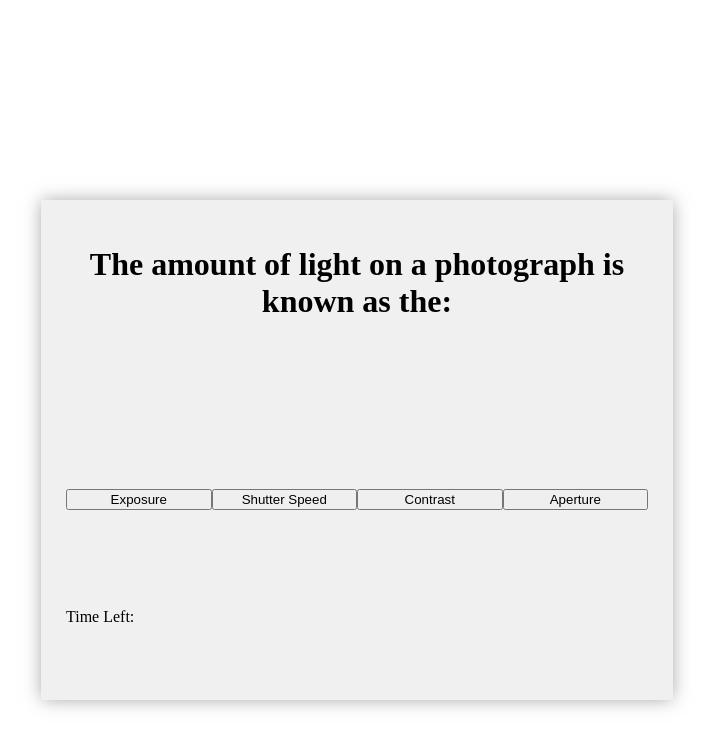
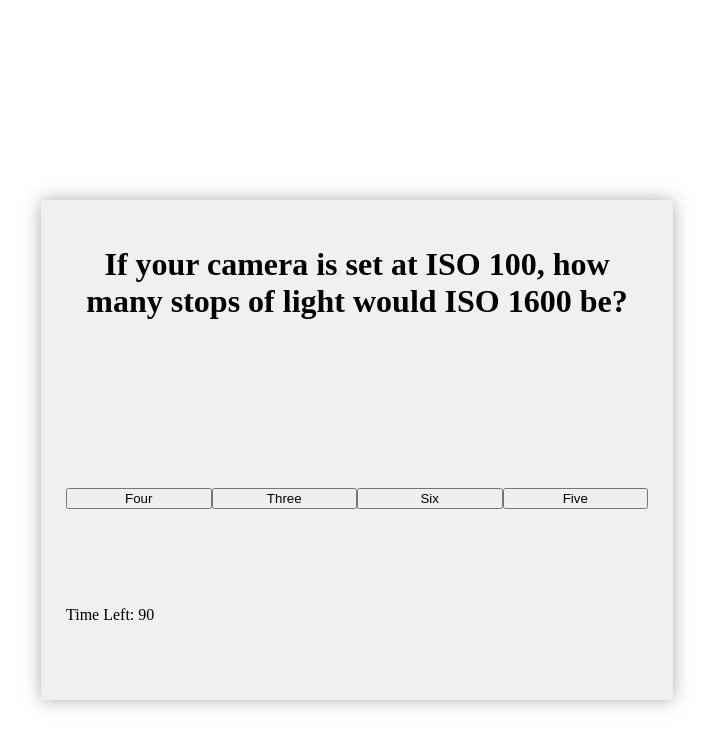
Before and after one commit to themancalledzac/04_HW_Web_APIs-_Code_Quiz, a plain HTML site: page index.html in a window 1280 px wide. Both pictures are taken after a click on the button "Click to play!". Shown: the whole page, without its empty margins (283-996 px from the left). Drawn offline with Linux system fonts and the light colour scheme.

Commit message:
still trying to get the countdown to work.......

```diff
--- a/Assets/CSS/css.css
+++ b/Assets/CSS/css.css
@@ -64,7 +64,8 @@
 
 #timer {
   flex: auto;
-  width: 100%;
+  width: 50px;
+  height: 20px;
   margin: auto;
-  text-align: center;
+  text-align: right;
 }
--- a/Assets/JS/script.js
+++ b/Assets/JS/script.js
@@ -1,12 +1,11 @@
 
-    // Global Variables ------------------------------------------------------------------------------
+    //--------------------------------------------------- Global Variables -----------------------------------------------------//
 var countdown;
-var questionPointer = [0];
+var questionPointer = 0;
 var userScore = 0;
-var startingTimer = 90;
+var timerEl = document.getElementById("timer");
 var bodyEl = document.querySelector("quizContainer");
 var btnInitialEl = document.getElementById("btnInitial");
-var timerEl = document.getElementById("timer");
 
 
 var scoreboard = [
@@ -86,69 +85,75 @@ var quizQuestions = [
 
 
 
-    // Initiate quiz button --------------------------------------------------------------------------
+    //-------------------------------------------------- Initiate quiz button --------------------------------------------------//
 document.getElementById("btnInitial").addEventListener("click", startGame);
     // btnInitial.addEventListener("click", startGame)
 
-    // Start Game Function ---------------------------------------------------------------------------
+
+
+
+    //--------------------------------------------------- Start Game Function --------------------------------------------------//
 function startGame() {
             // When our initialbutton is clicked,
                 // Hide initial question
     btnInitialEl.style.display = 'none';
             // Display four possible answer buttons.
     document.getElementById('btnAllFour').style.display = 'flex';
+            //display countdown
+    timerEl.style.display = 'flex';
             //start countdown
-    timerEl.style.display = 'flex';
+    quiz();
+};
+
+    //---------------------------------------------------- Set Timer to 90 seconds, and display in timerEl----------------------//
+var timeLeft = 90;
+timerEl.textContent += timeLeft;
 
 
-    document.getElementById("mainQuestion").textContent = quizQuestions[0].question;
-    document.getElementById("btnOne").textContent = quizQuestions[0].choices[0];
-    document.getElementById("btnTwo").textContent = quizQuestions[0].choices[1];
-    document.getElementById("btnThree").textContent = quizQuestions[0].choices[2];
-    document.getElementById("btnFour").textContent = quizQuestions[0].choices[3];
 
-        // startGame function (init function)
-        // go back to questions[0]
-    // run function timer
-    // run function quiz
-};
+    //---------------------------------------------------- START TIMER Function ------------------------------------------------//
 
-
-    for (let i=0; i<quizQuestions.length; i++) {
-        console.log(quizQuestions[i]);
-    }
-// console.log(quizQuestions[questionPointer].question);
-// console.log(quizQuestions[0].questions);
-// bodyEl.addEventListener("click", function() {
-//     questionPointer++;
-// });
+    var timer = setInterval(function() {
+        if(timeLeft <= 0) {
+            clearInterval(timer);
+        }
+        timeLeft--;
+    }, 1000);
 
 
 
 
-// function timer() {
-//         // setInterval(JS API) 90 - 1}\
-//         function quiz()
 
-// }
+    //---------------------------------------------------- Start QUIZ Function -------------------------------------------------//
+function quiz() {
+            // For loop for each question to be asked.
+    for (let i=0; i<quizQuestions.length; i++) {
+        console.log(quizQuestions[i]);
+            // for each i, all questions should be properly populated.
+            // Display questions[i]
+            // Display questions.choices[0-3]
+        document.getElementById("mainQuestion").textContent = quizQuestions[i].question;
+        document.getElementById("btnOne").textContent = quizQuestions[i].choices[0];
+        document.getElementById("btnTwo").textContent = quizQuestions[i].choices[1];
+        document.getElementById("btnThree").textContent = quizQuestions[i].choices[2];
+        document.getElementById("btnFour").textContent = quizQuestions[i].choices[3];
 
-// // addEventListener for the 4 buttons
+            // Do we put the btn.onclick inside this function? or split it up?
+            // Event listener for which button is clicked.
+            // if questionPointer[i] = answer[i] , move to questions[i+1]
+            // else timeLeft = -10;
+            // if timeLeft <= 0,
+                // run fuction conclusion()
+            // else move to quesions[i+1]
+
+    }
 
 
-// function quiz() {
 
-//         // for loop determining which question we are on
-//         // Display questions[i]
-//         // Display questions.choices[0-3]
-//         // Do we put the btn.onclick inside this function? or split it up?
-//         // Event listener for which button is clicked.
-//         // if questionPointer[i] = answer[i] , move to questions[i+1]
-//         // else timeLeft = -10;
-//         // if timeLeft <= 0,
-//             // run fuction conclusion()
-//         // else move to quesions[i+1]
-//         //
-//     }
+
+
+};
+
 
 // function conclusion() {
 
@@ -167,18 +172,3 @@ function startGame() {
 
 
 // }
-
-
-
-
-
-
-
-
-
-
-
-// for ( var i=0; i < questions.length; i++) {
-//     var question = questions[i].question;
-
-// }
```
